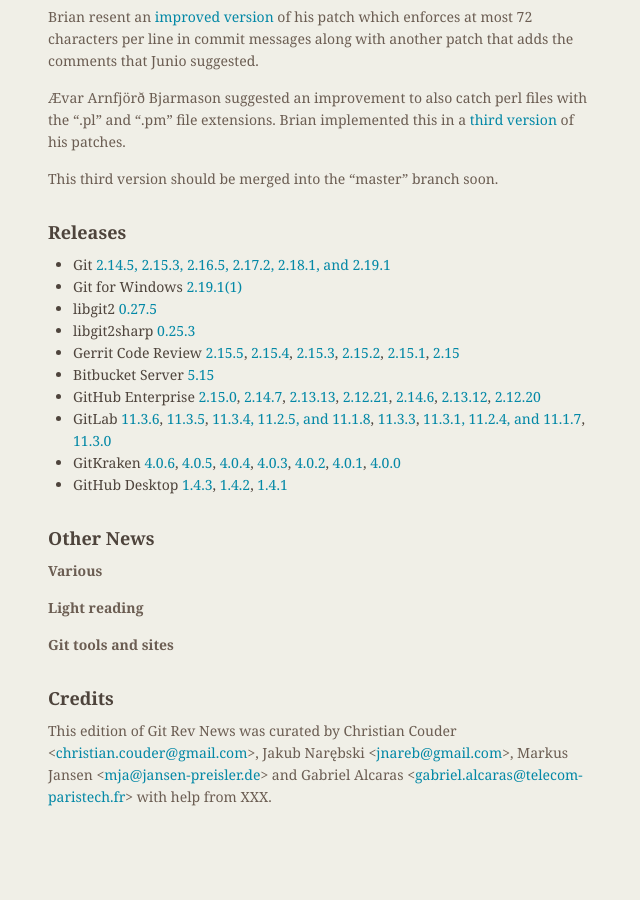
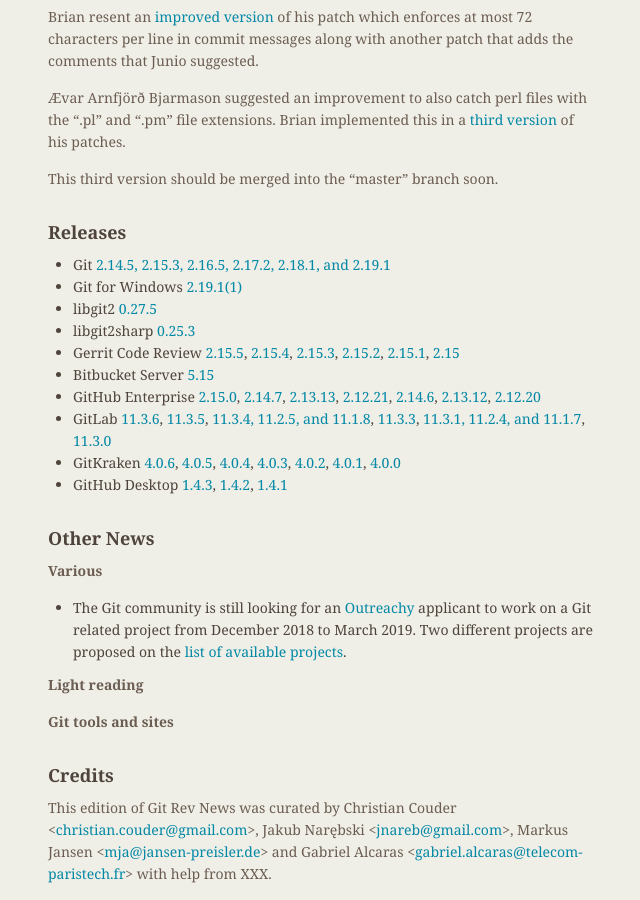
Before and after one commit to git/git.github.io, a Jekyll site: the page built from rev_news/drafts/edition-44.md, in a window 1280 px wide and 900 px high, scrolled down 1132 px. Shown: the whole window, without its empty margins (486-1126 px from the left). Built offline with Jekyll 4.4.1, drawn with Linux system fonts in a browser that asks for light colours; before the commit the page ends 1955 px from its top, so only the background shows below that.

Commit message:
rn-44: add info about Outreachy round 17

```diff
--- a/rev_news/drafts/edition-44.md
+++ b/rev_news/drafts/edition-44.md
@@ -133,6 +133,10 @@
 
 __Various__
 
+* The Git community is still looking for an
+  [Outreachy](https://www.outreachy.org/) applicant to work on a Git
+  related project from December 2018 to March 2019. Two different
+  projects are proposed on the [list of available projects](https://www.outreachy.org/apply/project-selection/).
 
 __Light reading__
 
```
